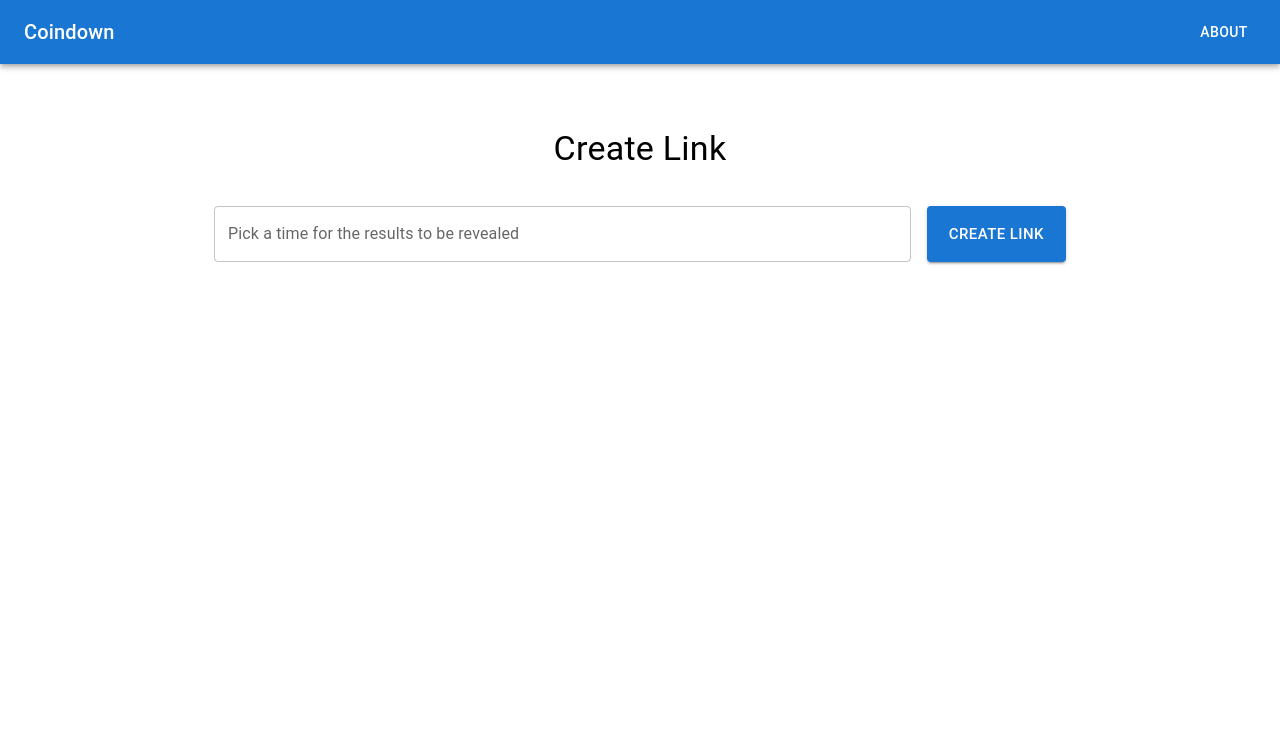
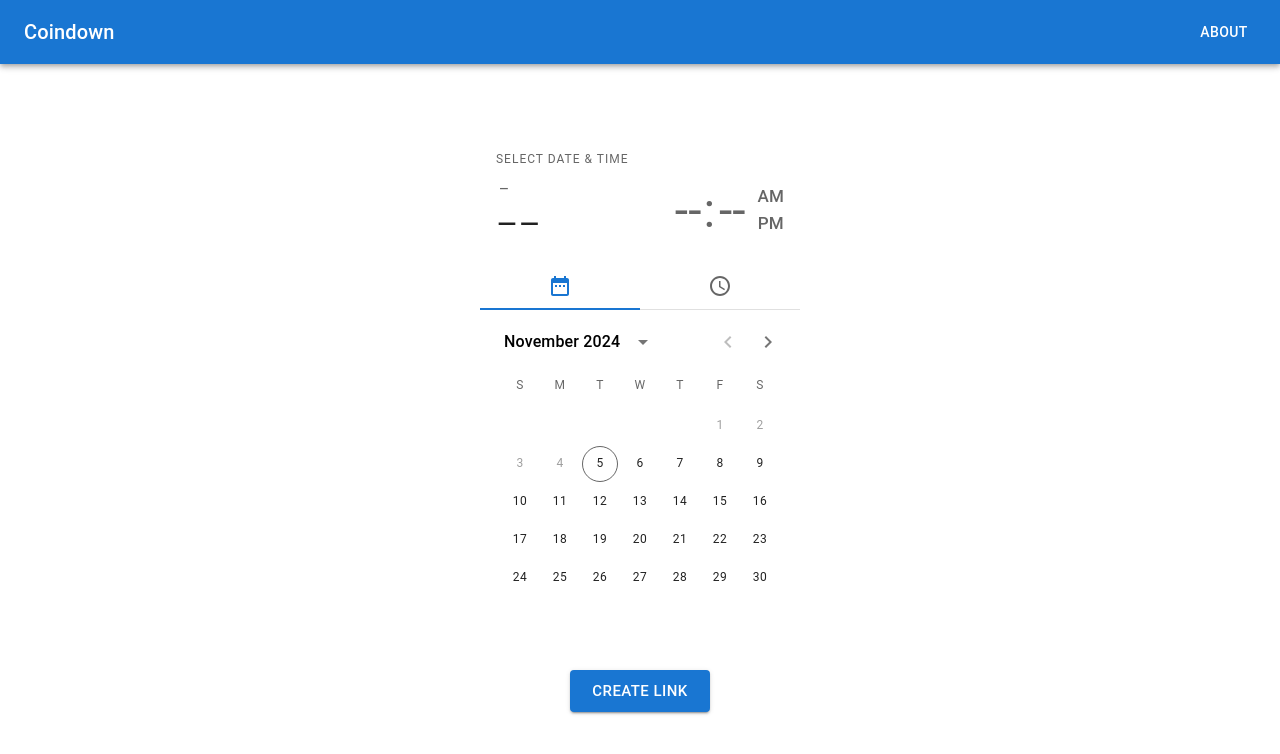
Before and after one commit to BorisG0/coindown-site, a React (Create React App) app: page /create in a window 1280 px wide. Shown: the top 754 px of the page. Built offline with nearby package versions, Linux system fonts and the light colour scheme.

Commit message:
flipclock

```diff
--- a/package.json
+++ b/package.json
@@ -5,6 +5,7 @@
   "dependencies": {
     "@emotion/react": "^11.13.3",
     "@emotion/styled": "^11.13.0",
+    "@leenguyen/react-flip-clock-countdown": "^1.6.1",
     "@mui/icons-material": "^6.4.3",
     "@mui/material": "^6.1.5",
     "@mui/x-date-pickers": "^7.22.1",
--- a/src/CreateLink.js
+++ b/src/CreateLink.js
@@ -1,7 +1,7 @@
 import { Box, Button, Typography, Container } from '@mui/material';
 import { AdapterDayjs } from '@mui/x-date-pickers/AdapterDayjs';
 import { LocalizationProvider } from '@mui/x-date-pickers/LocalizationProvider';
-import { DateTimePicker } from '@mui/x-date-pickers/DateTimePicker';
+import { StaticDateTimePicker } from '@mui/x-date-pickers/StaticDateTimePicker';
 import axios from 'axios';
 import { useState } from 'react';
 import { Snackbar, IconButton } from '@mui/material';
@@ -13,11 +13,9 @@ function CreateLink() {
     const [token, setToken] = useState(null)
     const [openSnackbar, setOpenSnackbar] = useState(false)
     const [copied, setCopied] = useState(false)
-    const [dateError, setDateError] = useState(false)
 
     const sendCreate = async () => {
         if (!pickedDateTime) {
-            setDateError(true);
             return;
         }
 
@@ -58,37 +56,26 @@ function CreateLink() {
                     gap: 3,
                     mt: 4
                 }}>
-                    <Typography variant="h4" component="h1" gutterBottom>
-                        Create Link
-                    </Typography>
 
-                    <Box sx={{
-                        display: 'flex',
-                        width: '100%',
-                        gap: 2,
-                        alignItems: 'center'
-                    }}>
-                        <DateTimePicker
-                            label="Pick a time for the results to be revealed"
+                    <StaticDateTimePicker
                         value={pickedDateTime}
+                        disablePast={true}
                         onChange={(newValue) => {
                             setPickedDateTime(newValue);
-                                setDateError(false);
                         }}
-                            sx={{ flex: 1 }}
-                            error={dateError}
-                            helperText={dateError ? "Please select a date and time" : null}
+                        slots={{
+                            actionBar: () => null
+                        }}
                     />
 
                     <Button
                         variant="contained"
                         size="large"
                         onClick={sendCreate}
-                            sx={{ height: 56 }}  // Match DateTimePicker height
                     >
                         Create Link
                     </Button>
-                    </Box>
+
 
                     {token && (
                         <Box sx={{ textAlign: 'center', mt: 2 }}>
--- a/src/components/ViewSession.js
+++ b/src/components/ViewSession.js
@@ -1,5 +1,7 @@
 import { useParams } from 'react-router-dom';
 import { useState, useEffect } from 'react';
+import FlipClockCountdown from '@leenguyen/react-flip-clock-countdown';
+import '@leenguyen/react-flip-clock-countdown/dist/index.css';
 
 function ViewSession() {
     const { token } = useParams();
@@ -36,12 +38,23 @@ function ViewSession() {
         return <div>Error: {error}</div>;
     }
 
+    const hasTimeElapsed = new Date(session?.datetime) <= new Date();
+
     return (
         <div className="view-session">
             <h2>Session Details</h2>
             {session && (
                 <div>
                     <p>Scheduled Time: {session.datetime}</p>
+                    {hasTimeElapsed ? (
+                        <p>Time has passed</p>
+                    ) : (
+                        <FlipClockCountdown
+                            to={new Date(session.datetime).getTime()}
+                            labels={['DAYS', 'HOURS', 'MINUTES', 'SECONDS']}
+                            labelStyle={{ fontSize: 10 }}
+                        />
+                    )}
                     {session.coin_result && (
                         <p>Coin Result: {session.coin_result}</p>
                     )}
```
Also changed, not shown: 1 other file (tests, documents, lock files or other folders). Lines whose indentation alone changed are shown as unchanged.
